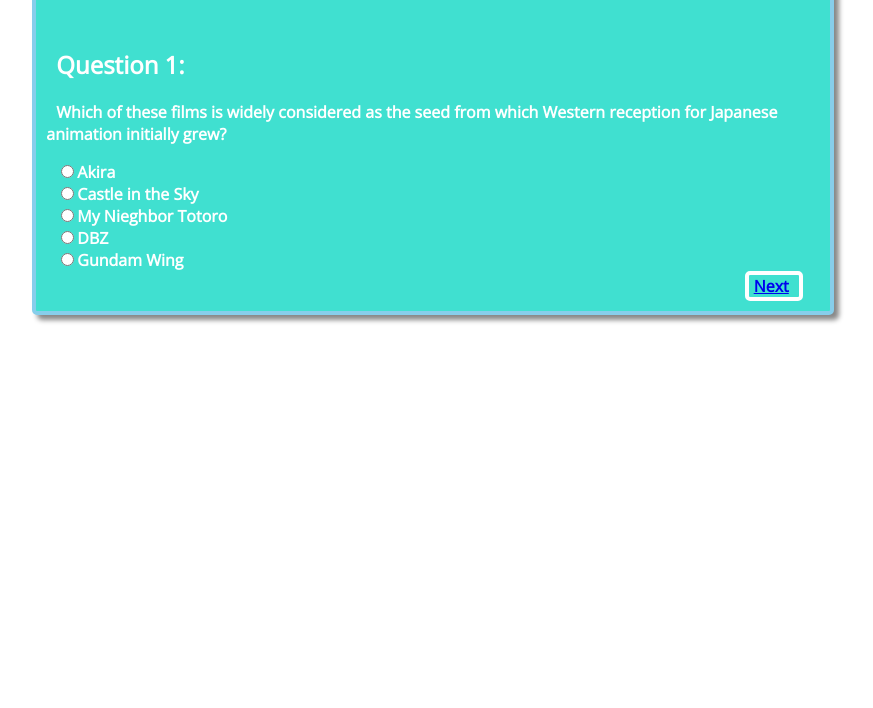
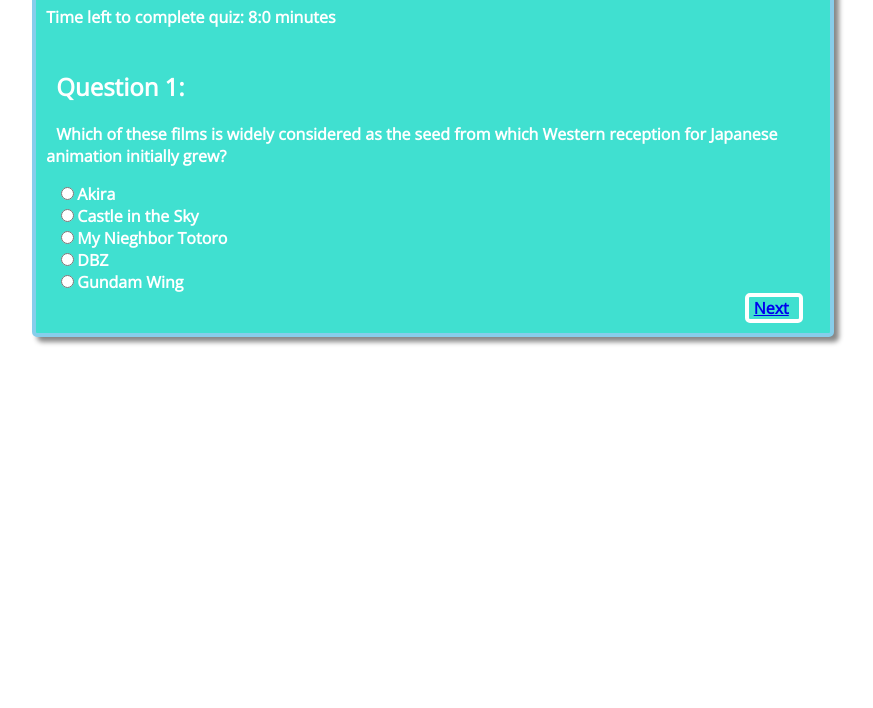
Before and after one commit to 0n11san/TriviaGame, a plain HTML site: page index.html in a window 1280 px wide. Shown: the part 92-800 px from the top of the page, without its empty margins (207-1080 px from the left). Drawn offline with nearby package versions, Linux system fonts and the light colour scheme.

Commit message:
Update index.html

```diff
--- a/index.html
+++ b/index.html
@@ -17,7 +17,10 @@
 				<h1>Anime Trivia Game</h1>
 			</div>
 
-      <!-- insert countdown here -->
+      		<div id="timer">
+        		Time left to complete quiz: <!-- insert countdown here -->
+      		</div>
+
    			<br/>
   			<div id='quiz'></div>
     		<div class='button' id='next'><a href='#'>Next</a></div>
```
